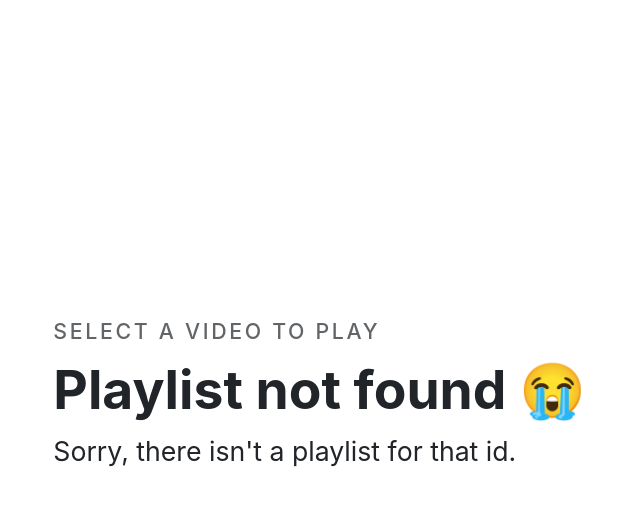
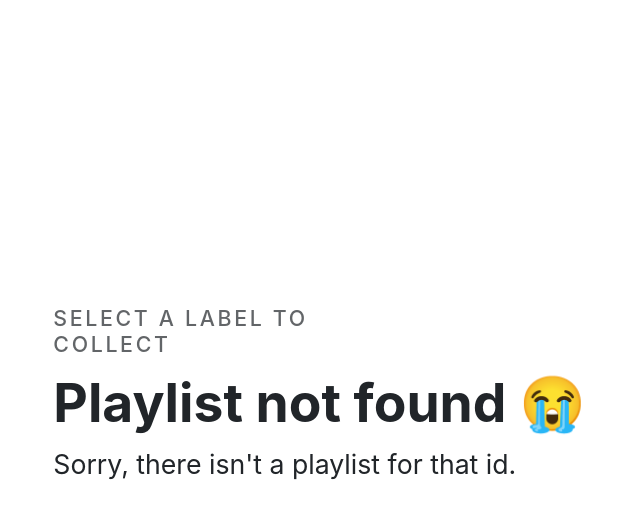
Before and after one commit to ACMILabs/interactive-label, a Flask app: template app/templates/playlist.html in a window 1280 px wide. Shown: the top 519 px of the page, without its empty margins (0-640 px from the left). Run offline with Flask 2, Linux system fonts and the light colour scheme; the template is opened without the code that fills it, so the values that code supplies are empty; parts of the project's set-up code (start-up, migrations or seed data) failed here and were passed over; some libraries are stand-ins or nearby versions.

Commit message:
Update wording on the selection screen

```diff
--- a/app/templates/playlist.html
+++ b/app/templates/playlist.html
@@ -12,7 +12,7 @@
             <div class="playlist-container" id="playlist-js-hook">
                 <div class="row">
                     <div class="col-sm-4">
-                        <h3>Select a video to play</h3>
+                        <h3>Select a label to collect</h3>
                     </div>
                     <div class="col-sm-8 playlist-label-tiles">
                         <div class="row">
```
